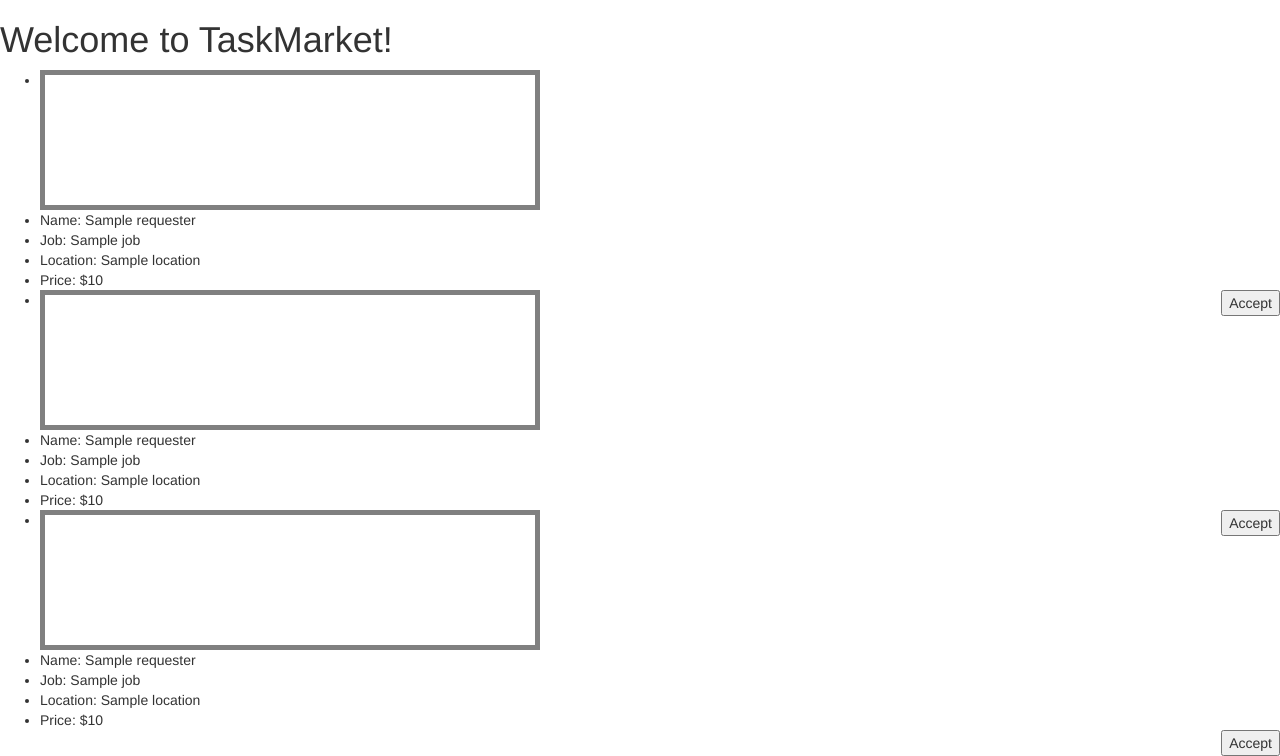
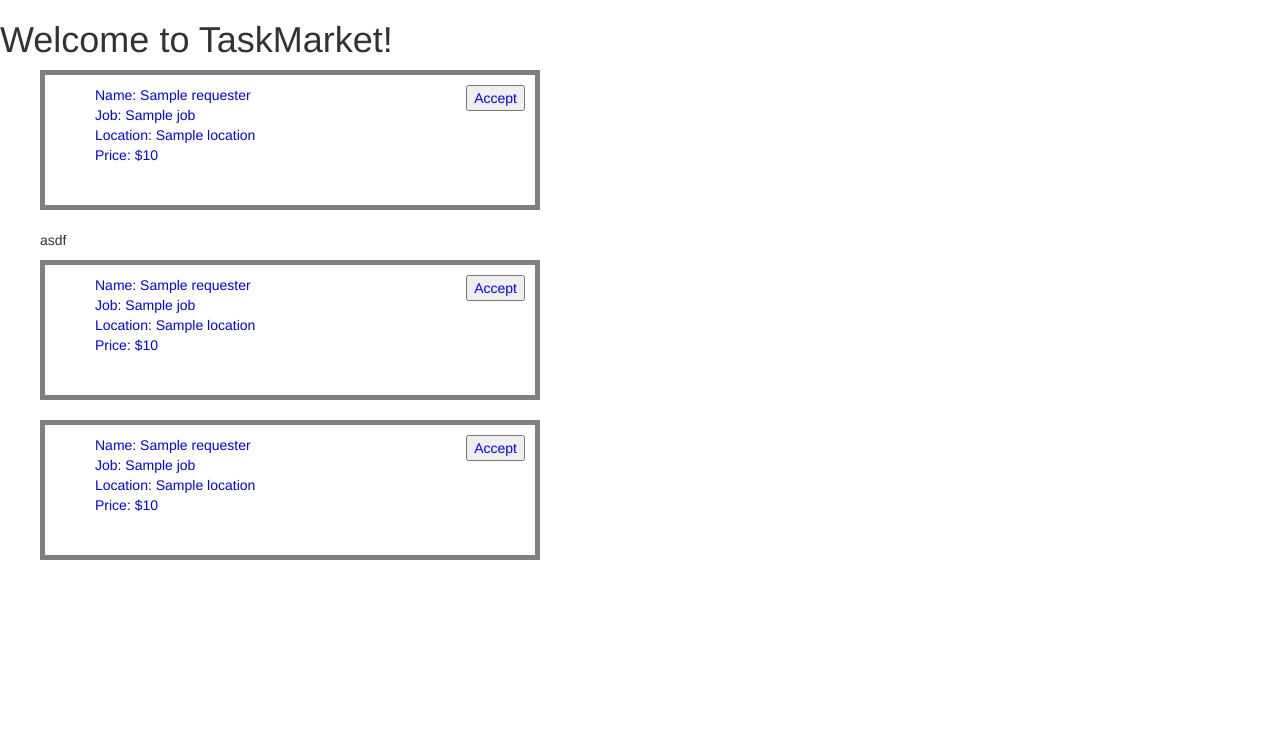
Before and after one commit to ShivamSarodia/TaskMarket, a Flask app: template templates/main.html in a window 1280 px wide. Shown: the part 52-808 px from the top of the page. After the commit the page ends 612 px from the top, so only its background shows below. Run offline with Flask 2, Linux system fonts and the light colour scheme; the template is opened without the code that fills it: most values are stand-ins (such as "Sample title", 1, 10 or a date in 2020); some libraries are stand-ins or nearby versions.

Commit message:
made changes to main

```diff
--- a/static/css/task_style.css
+++ b/static/css/task_style.css
@@ -32,3 +32,8 @@
 	float: right;
 	vertical-align: top;
 }
+
+ul {
+	list-style-type: none;
+	float: left;
+}
--- a/static/js/main.js
+++ b/static/js/main.js
@@ -75,6 +75,13 @@ function sendLogon(response)
     });
 }
 
+$( "#first_task" ).click(function() {
+	console.log("asf");
+  $( "#description" ).slideToggle( "slow", function() {
+    // Animation complete.
+  });
+});
+
 function isLoggedIn() // DO NOT CALL ON PAGE LOAD!!!
 {
     return (FB.getAuthResponse() != null);
--- a/templates/main.html
+++ b/templates/main.html
@@ -42,31 +42,40 @@
 
   <ul>
     <li>
-      <div id="first_task" >
+      <div id="first_task">
+        <ul>
           <li class = "name">Name: {{ Requester }}</li>
           <li class = "job">Job: {{ Job }}</li>
           <li class = "location">Location: {{ Location }}</li>
           <li class = "price">Price: ${{ Price }}</li>
+        </ul>
         <input class="submit-btn" type = "submit" value="Accept">
-      </div>
+      </div><br>
+      <p id="description"> asdf </p>
     </li>
+
     <li>
       <div id="second_task" >
+        <ul>
           <li class = "name">Name: {{ Requester }}</li>
           <li class = "job">Job: {{ Job }}</li>
           <li class = "location">Location: {{ Location }}</li>
           <li class = "price">Price: ${{ Price }}</li>
+        </ul>
         <input class="submit-btn" type = "submit" value="Accept">
-      </div>
+      </div><br>
     </li>
+
     <li>
       <div id="third_task" >
+        <ul>
           <li class = "name">Name: {{ Requester }}</li>
           <li class = "job">Job: {{ Job }}</li>
           <li class = "location">Location: {{ Location }}</li>
           <li class = "price">Price: ${{ Price }}</li>
+        </ul>
         <input class="submit-btn" type = "submit" value="Accept">
-      </div>
+      </div><br>
     </li>
   </ul>
 
```
Lines whose indentation alone changed are shown as unchanged.
